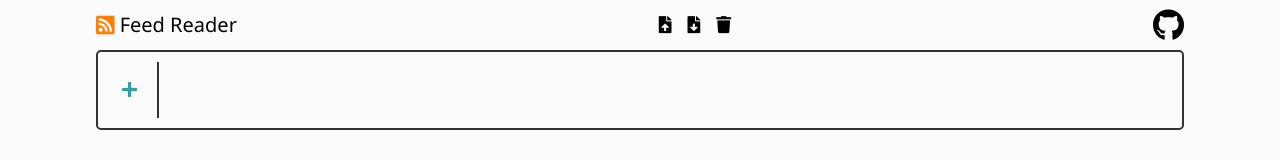
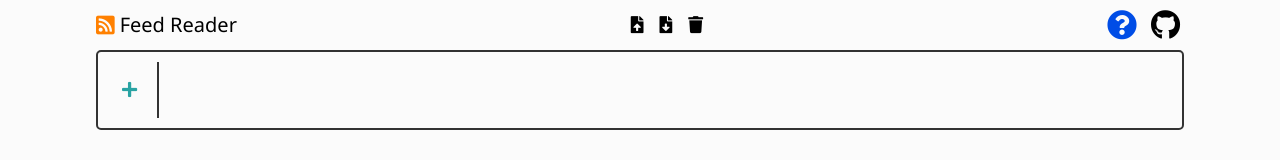
Before and after one commit to m1k3f/RssMedia, a React (Create React App) app in the folder ClientApp/: page / in a window 1280 px wide. Shown: the top 160 px of the page. Built offline with nearby package versions, Linux system fonts and the light colour scheme.

Commit message:
added nav bar help button/modal

```diff
--- a/ClientApp/src/components/NavMenu/NavMenu.js
+++ b/ClientApp/src/components/NavMenu/NavMenu.js
@@ -5,15 +5,17 @@ import { FeedExportButton } from './controls/FeedExportButton';
 import { FeedImportButton } from './controls/FeedImportButton';
 import { DeleteFeedsButton } from './controls/DeleteFeedsButton';
 import { Settings } from './modals/Settings';
+import { HelpInfo } from '../modals/HelpInfo'
 
 export class NavMenu extends Component {
 
   static contextType = FeedContext;
 
-  // state = {
-  //   showSettingsModal: false,
-  //   settings: {}
-  // }
+  state = {
+    // showSettingsModal: false,
+    // settings: {}
+    showHelpModal: false
+  }
 
   // handleSettingsButtonClick = (e) => {
   //   this.setState({
@@ -55,24 +57,49 @@ export class NavMenu extends Component {
       saveAndRefreshFeedLinks(feedLinkSettingsCopy);
       setFeed(null);
     }
-}
+  }
 
-  renderSettingsModal = (show) => {
-    let content = '';
-    if (show) {
-      const feedContext = this.context;
-      let { settings } = feedContext.feedLinksSettings;
+  handleHelpButtonClick = (e) => {
+    this.setState({
+      showHelpModal: true
+    });
+  }
+
+  renderHelpModal = () => {
+    let content = null;
+    if (this.state.showHelpModal) {
       content = (
-        <Settings
-          defaultSettings = {settings}
-          navMenuCallback = {this.handleSettingsCallback} />
+        <HelpInfo />
       );
     }
 
-    return content;
+    return (content);
   }
 
+  // renderSettingsModal = (show) => {
+  //   let content = '';
+  //   if (show) {
+  //     const feedContext = this.context;
+  //     let { settings } = feedContext.feedLinksSettings;
+  //     content = (
+  //       <Settings
+  //         defaultSettings = {settings}
+  //         navMenuCallback = {this.handleSettingsCallback} />
+  //     );
+  //   }
+
+  //   return content;
+  // }
+
   render () {
+    let helpIconStyle = {
+      color: '#004de6'
+    };
+
+    let githubIconStyle = {
+      color: 'black'
+    }
+
     return (
       <header>
         <div>
@@ -84,14 +111,18 @@ export class NavMenu extends Component {
           <FeedExportButton settingsCallback = {this.handleFeedButtonCallback} />
           <DeleteFeedsButton settingsCallback = {this.handleFeedButtonCallback} />
         </div>
-        <div>
+        <div className="navFeedButtonsRight">
           {/* <button onClick={this.handleSettingsButtonClick}>
             <i className="fas fa-cog fa-2x"></i>
           </button> */}
+          <button className="iconButton" onClick={this.handleHelpButtonClick}>
+            <i className="fas fa-question-circle fa-2x" style={helpIconStyle}></i>
+          </button>
           <a href="https://github.com/m1k3f/RssMedia" target="_blank" rel="noopener noreferrer">
-            <i className="fab fa-github fa-2x"></i>
+            <i className="fab fa-github fa-2x" style={githubIconStyle}></i>
           </a>
           {/* {this.renderSettingsModal(this.state.showSettingsModal)} */}
+          {this.renderHelpModal()}
         </div>
       </header>
     );
--- /dev/null
+++ b/ClientApp/src/components/modals/HelpInfo.js
@@ -0,0 +1,75 @@
+import React, { Component } from 'react';
+
+import swal from 'sweetalert2';
+import withReactContent from 'sweetalert2-react-content'
+
+export class HelpInfo extends Component {
+
+    ReactSwal = withReactContent(swal);
+
+    showHelpModal = () => {
+        this.ReactSwal.fire({
+            title: 'Help',
+            html: this.getHelpModalContent(),
+            allowOutsideClick: true,
+            allowEnterKey: false,
+            showConfirmButton: false,
+            showCancelButton: false,
+            showCloseButton: true
+        })
+        .then((value) => {
+            if (value.isDismissed) {
+
+            }
+        });
+    }
+
+    getHelpModalContent = () => {
+        return (
+            <div className="helpModal">
+                <p style={{fontWeight:'600'}}>Top Navigation Bar</p>
+                <p>
+                    To import a new list of feeds, click the&nbsp;<i className="fas fa-file-upload fa-lg"></i>&nbsp;
+                    button. Imports require a .opml file, which can be exported from many other RSS readers.
+                </p>
+                <p>
+                    To export your feeds to a file, click the&nbsp;<i className="fas fa-file-download fa-lg"></i>&nbsp;
+                    button. This file will be a .opml file, which can be imported into many other RSS readers.
+                </p>
+                <p>
+                    To delete all saved feeds, click the&nbsp;<i className="fas fa-trash fa-lg"></i>&nbsp;button.
+                </p>
+                <p>
+                    All feeds are saved in web browser storage, but it is wise to back up your feeds to
+                    a file just in case!
+                </p>
+                <p style={{fontWeight:'600'}}>Main Feed Bar</p>
+                <p>
+                    To add a new feed, click the&nbsp;<i className="fas fa-plus fa-lg" style={{color: '#29a3a3'}}></i>&nbsp;
+                    button. You will need to provide a name and URL for the feed. The URL can either be a
+                    direct link to an RSS feed or to a web page that has RSS feeds associated. If multiple RSS
+                    feeds are found, then choose your desired feed.
+                </p>
+                <p style={{fontWeight:'600'}}>Feed Articles</p>
+                <p>
+                    When viewing articles in a feed,&nbsp;<i className="fas fa-sync-alt fa-lg"></i> refreshes
+                    the articles,&nbsp;<i className="fas fa-edit fa-lg"></i> edits feed details, and&nbsp;
+                    <i className="fas fa-trash fa-lg"></i> deletes the feed.
+                </p>
+                <p>
+                    When viewing an individual article,&nbsp;<i className="fas fa-link fa-lg"></i>&nbsp;displays
+                    the full article in a popup window. When available,&nbsp;<i className="fas fa-paperclip fa-lg"></i>&nbsp;
+                    displays a popup window to listen to attached audio (e.g. podcasts);
+                </p>
+            </div>
+        );
+    }
+
+    render() {
+        return(
+            <React.Fragment>
+                {this.showHelpModal()}
+            </React.Fragment>
+        );
+    }
+}
--- a/ClientApp/src/css/rssmedia.css
+++ b/ClientApp/src/css/rssmedia.css
@@ -71,22 +71,32 @@ header > div > p {
     font-size: 20px;
 }
 
-header > div:last-child {
+header > .navFeedButtonsRight {
     display: flex;
     align-items: center;
 }
 
-header > div:last-child > button {
-    outline: none;
-    border: none;
-    cursor: pointer;
+header > .navFeedButtonsRight > * {
+    margin-left: 6px;
+    padding: 4px;
 }
 
-header > div:last-child i {
-    color: black;
+header > .navFeedButtonsRight i {
+    font-size: 30px;
 }
 
-.settingsModal {
+.helpModal {
+    max-height: 40vh;
+    overflow: auto;
+}
+
+.helpModal > p {
+    font-size: 12px;
+    text-align: left;
+    padding: 2px;
+}
+
+/* .settingsModal {
     display: flex;
     flex-direction: column;
     border: 1px solid #b0bec5;
@@ -114,7 +124,7 @@ header > div:last-child i {
     outline: none;
     cursor: pointer;
     padding: 10px;
-}
+} */
 
 main {
     font-size: 13px;
```
